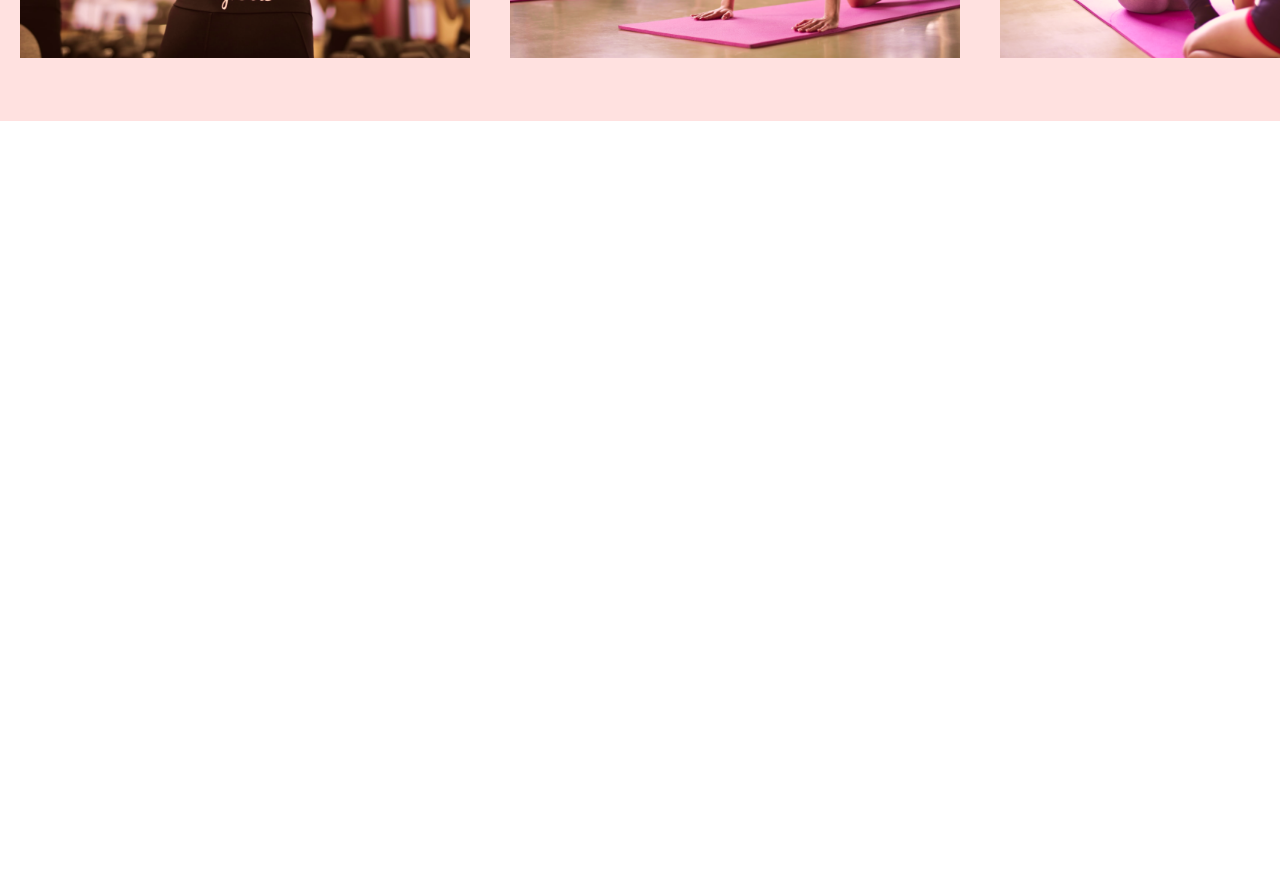
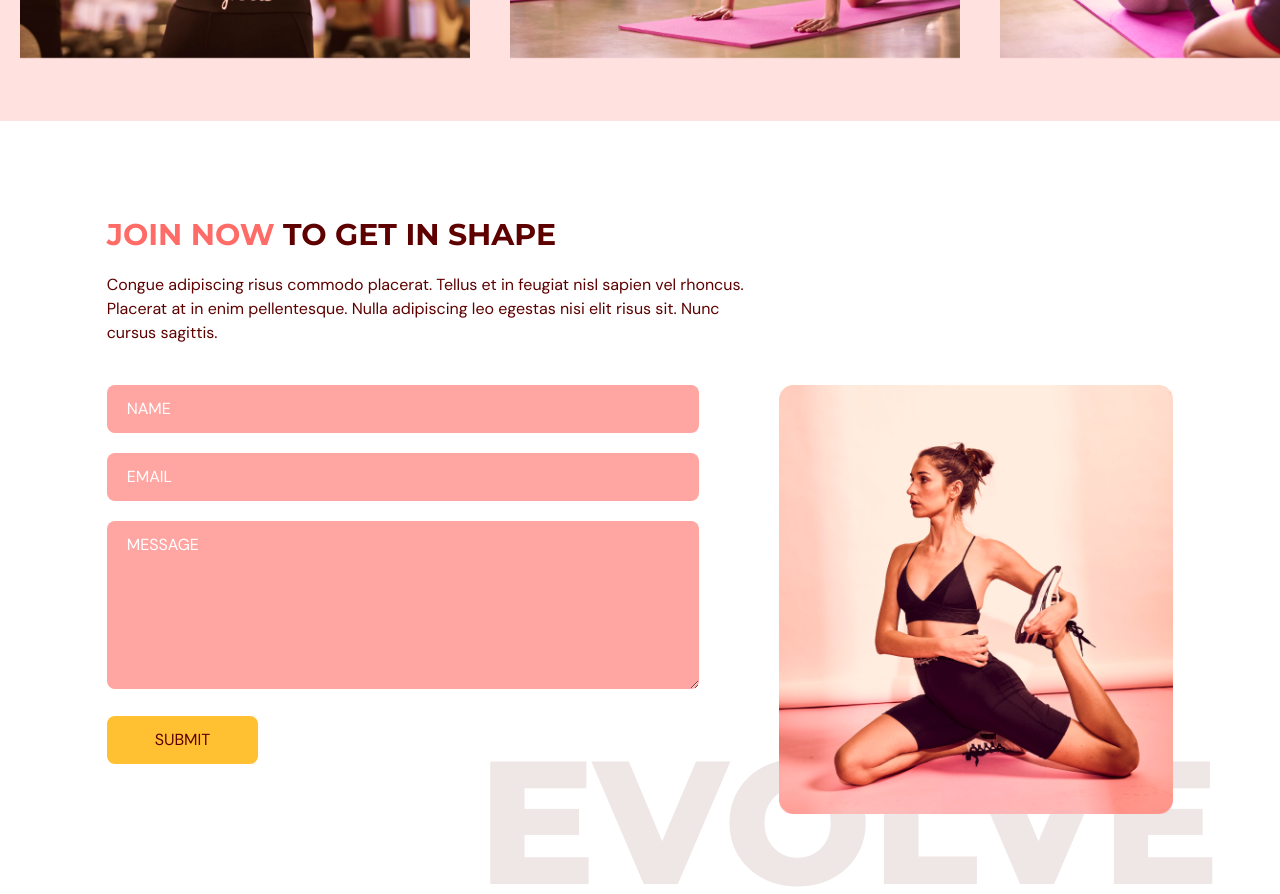
Before and after one commit to Amit-TheOne/EvoGym, a React (Vite) app: page / in a window 1280 px wide. Shown: the part 2700-3594 px from the top of the page. Before the commit the page ends 2821 px from the top, so only its background shows below. Built offline with nearby package versions, Linux system fonts and the light colour scheme; the HTML template or start-up script is replaced by a standard one.

Commit message:
add ContactUs component

```diff
--- a/src/App.tsx
+++ b/src/App.tsx
@@ -4,6 +4,7 @@
 import Home from "@/components/home";
 import Benefits from "@/components/benefits";
 import OurClasses from "@/components/ourClasses";
+import ContactUs from "@/components/contactUs";
 
 
 function App() {
@@ -36,6 +37,7 @@
             <Home setSelectedPage={setSelectedPage} />
             <Benefits setSelectedPage={setSelectedPage} />
             <OurClasses setSelectedPage={setSelectedPage} />
+            <ContactUs setSelectedPage={setSelectedPage} />
         </div>
     );
 }
--- /dev/null
+++ b/src/components/contactUs/index.tsx
@@ -0,0 +1,157 @@
+import { useForm } from "react-hook-form";
+import { SelectedPage } from "@/utils/types";
+import { motion } from "framer-motion";
+import ContactUsPageGraphic from "@/assets/ContactUsPageGraphic.png";
+import HText from "@/utils/HText";
+
+type Props = {
+  setSelectedPage: (page: SelectedPage) => void;
+};
+
+const ContactUs = ({ setSelectedPage }: Props) => {
+  const inputStyles = `w-full rounded-lg bg-primary-300 px-5 py-3 placeholder-white`;
+
+  const {
+    register,
+    trigger,
+    formState: { errors },
+  } = useForm();
+
+  // eslint-disable-next-line
+  const onSubmit = async (e: any) => {
+    const isValid = await trigger();
+    if (!isValid) {
+      e.preventDefault();
+    }
+  };
+
+  return (
+    <section id="contactus" className="mx-auto w-5/6 pt-24 pb-20">
+      <motion.div
+        onViewportEnter={() => setSelectedPage(SelectedPage.ContactUs)}
+      >
+        {/* HEADER */}
+        <motion.div
+          className="md:w-3/5"
+          initial="hidden"
+          whileInView="visible"
+          viewport={{ once: true, amount: 0.5 }}
+          transition={{ duration: 0.5 }}
+          variants={{
+            hidden: { opacity: 0, y: 50 },
+            visible: { opacity: 1, y: 0 },
+          }}
+        >
+          <HText>
+            <span className="text-primary-500">JOIN NOW</span> TO GET IN SHAPE
+          </HText>
+          <p className="my-5">
+            Congue adipiscing risus commodo placerat. Tellus et in feugiat nisl
+            sapien vel rhoncus. Placerat at in enim pellentesque. Nulla
+            adipiscing leo egestas nisi elit risus sit. Nunc cursus sagittis.
+          </p>
+        </motion.div>
+
+        {/* FORM AND IMAGE */}
+        <div className="mt-10 justify-between gap-20 md:flex">
+          <motion.div
+            className="mt-10 basis-3/5 md:mt-0"
+            initial="hidden"
+            whileInView="visible"
+            viewport={{ once: true, amount: 0.5 }}
+            transition={{ duration: 0.5 }}
+            variants={{
+              hidden: { opacity: 0, y: 50 },
+              visible: { opacity: 1, y: 0 },
+            }}
+          >
+            <form
+              target="_blank"
+              onSubmit={onSubmit}
+              action="https://formsubmit.co/5b32d56cdf31c22be44bbaff1b3d9975"
+              method="POST"
+            >
+              <input
+                className={`${inputStyles}`}
+                type="text"
+                placeholder="NAME"
+                {...register("name", {
+                  required: true,
+                  maxLength: 50,
+                })}
+              />
+              {errors.name && (
+                <p className="mt-1 text-primary-500">
+                  {errors.name.type === "required" && "This field is required."}
+                  {errors.name.type === "maxLength" && "Max length is 50 char."}
+                </p>
+              )}
+
+              <input
+                className={`${inputStyles} mt-5`}
+                type="text"
+                placeholder="EMAIL"
+                {...register("email", {
+                  required: true,
+                  pattern: /^[A-Z0-9._%+-]+@[A-Z0-9.-]+\.[A-Z]{2,}$/i,
+                })}
+              />
+              {errors.email && (
+                <p className="mt-1 text-primary-500">
+                  {errors.email.type === "required" && "This field is required."}
+                  {errors.email.type === "pattern" && "Invalid email address."}
+                </p>
+              )}
+
+              <textarea
+                className={`${inputStyles} mt-5`}
+                placeholder="MESSAGE"
+                rows={6}
+                cols={50}
+                {...register("message", {
+                  required: true,
+                  maxLength: 2000,
+                })}
+              />
+              {errors.message && (
+                <p className="mt-1 text-primary-500">
+                  {errors.message.type === "required" && "This field is required."}
+                  {errors.message.type === "maxLength" && "Max length is 2000 char."}
+                </p>
+              )}
+
+              <button
+                type="submit"
+                className="mt-5 rounded-lg bg-secondary-500 px-12 py-3 transition duration-500 hover:text-white"
+              >
+                SUBMIT
+              </button>
+            </form>
+          </motion.div>
+
+          <motion.div
+            className="relative mt-12 basis-2/5 md:mt-0"
+            initial="hidden"
+            whileInView="visible"
+            viewport={{ once: true, amount: 0.5 }}
+            transition={{ delay: 0.2, duration: 0.5 }}
+            variants={{
+              hidden: { opacity: 0, y: 50 },
+              visible: { opacity: 1, y: 0 },
+            }}
+          >
+            <div className="w-full before:absolute before:-bottom-20 before:-right-10 before:z-[-1] md:before:content-evolvetext">
+              <img
+                className="w-full"
+                alt="contact-us-page-graphic"
+                src={ContactUsPageGraphic}
+              />
+            </div>
+          </motion.div>
+        </div>
+      </motion.div>
+    </section>
+  );
+};
+
+export default ContactUs;
```
